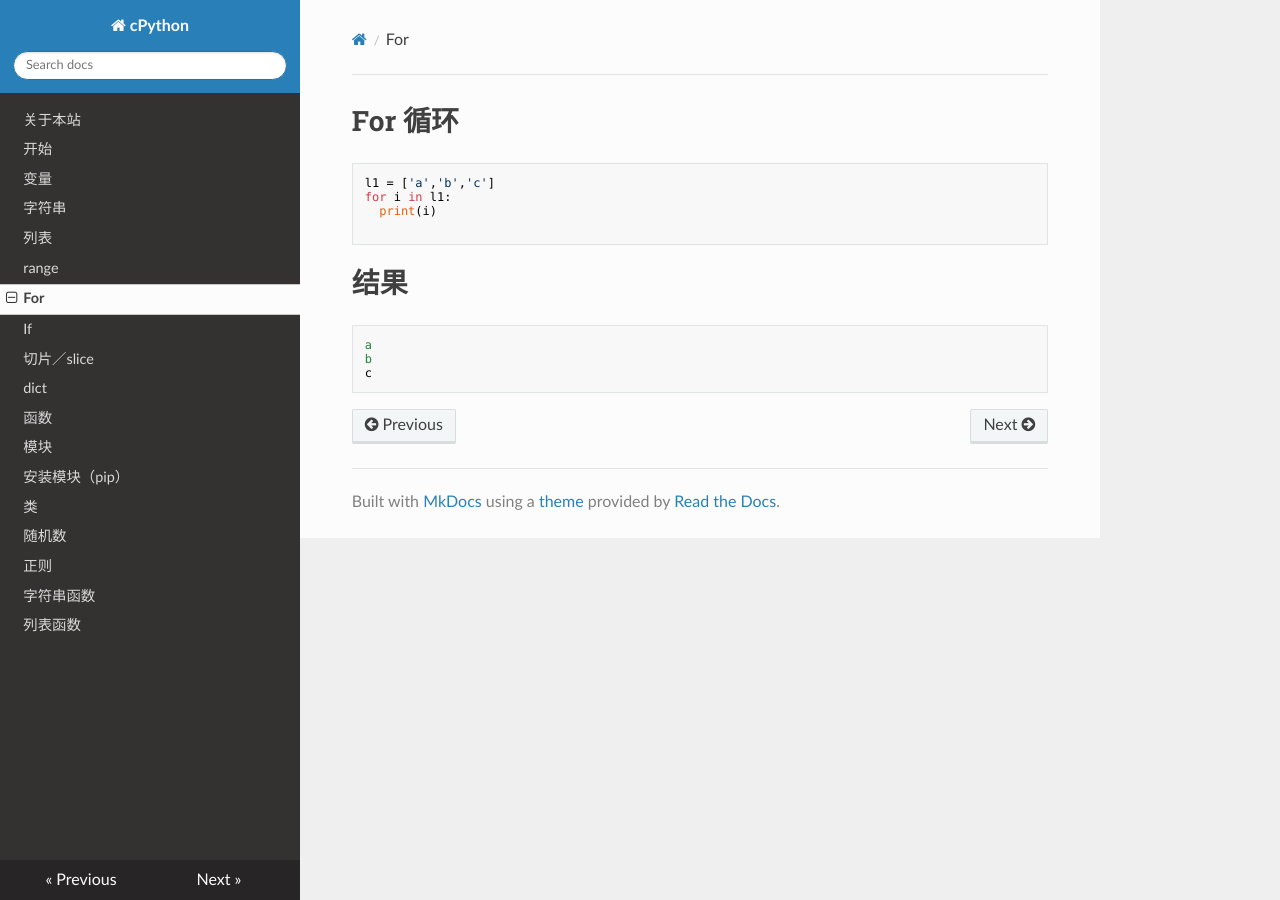
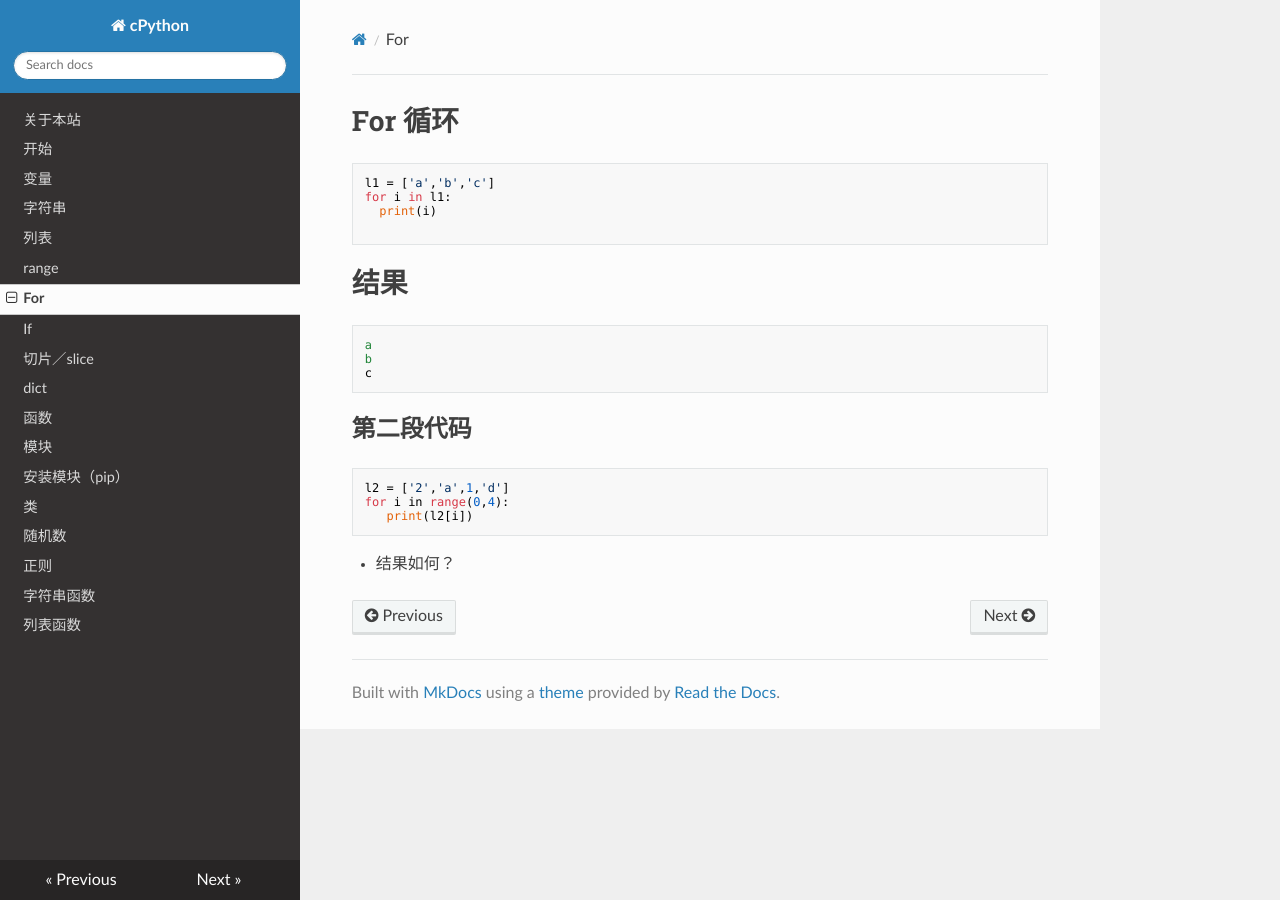
Before and after one commit to asmcos/cpython, an MkDocs documentation site: the page built from docs/for.md, in a window 1280 px wide. Built offline with MkDocs 1.6.1, drawn with Linux system fonts in a browser that asks for light colours; nearby versions of some CDN libraries; old or Windows-style settings are respelled for this version of MkDocs.

Commit message:
修改了for循环

````diff
--- a/docs/for.md
+++ b/docs/for.md
@@ -15,3 +15,13 @@ a
 b
 c
 ```
+
+## 第二段代码
+
+```
+l2 = ['2','a',1,'d']
+for i in range(0,4):
+   print(l2[i])
+```
+
+* 结果如何？
````
